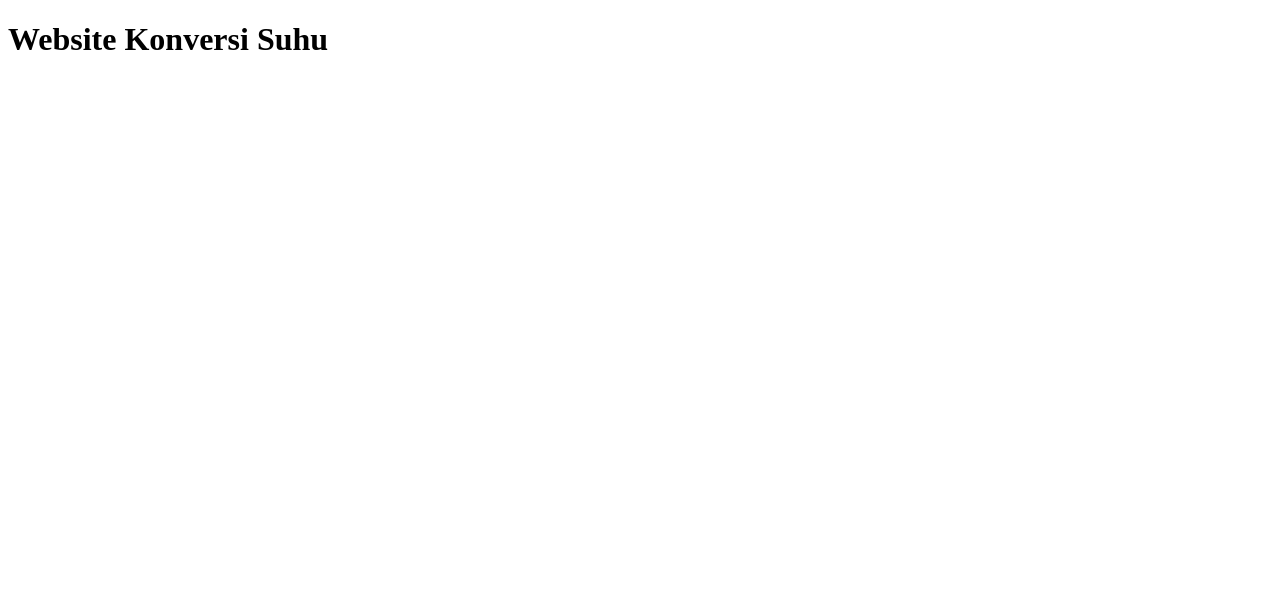
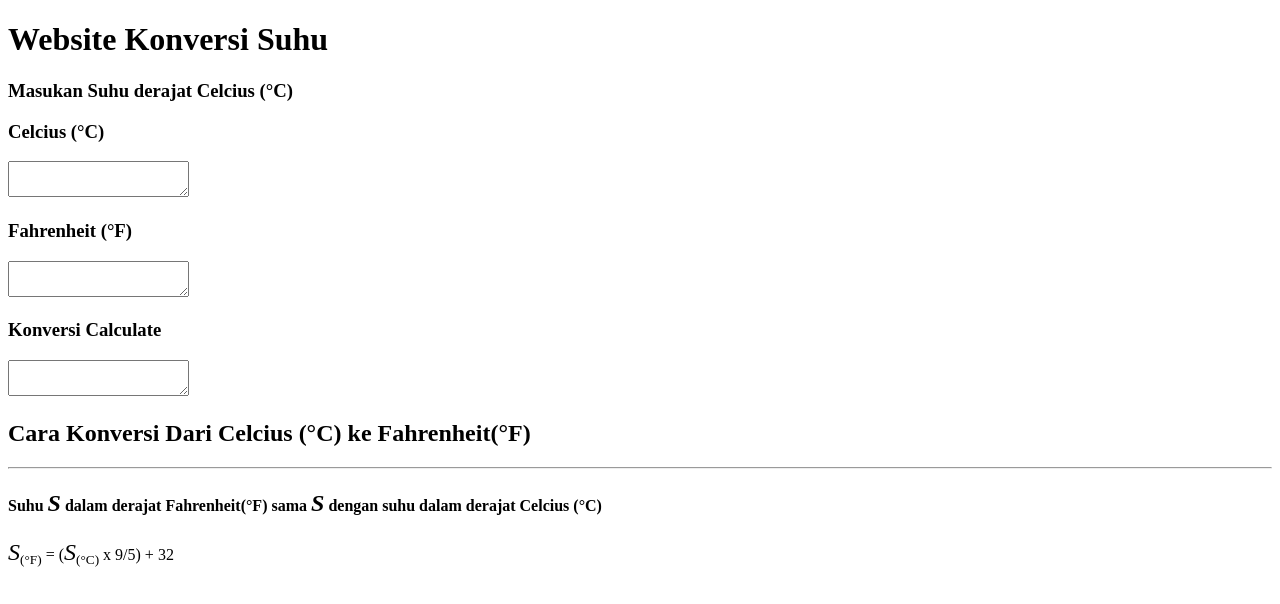
Before and after one commit to revou-fundamental-course/10-jun-24-SeekorApel, a plain HTML site: page index.html in a window 1280 px wide. Drawn offline with Linux system fonts and the light colour scheme.

Commit message:
Comiit v2

```diff
--- a/css/styles.css
+++ b/css/styles.css
@@ -1 +1,7 @@
 /* ini css */
+
+.subject-info{
+    font-size: 24px;
+    font-style: italic;
+
+}
--- a/index.html
+++ b/index.html
@@ -16,6 +16,66 @@
         <h1>Website Konversi Suhu</h1>
     </header>
 
+    <main>
+        <h3>Masukan Suhu derajat Celcius (&deg;C)</h3>
+        <!-- section celcius -->
+        <section>
+            <header>
+                <h3>Celcius (&deg;C)</h3>
+            </header>
+
+            <section>
+                <Textarea>
+
+                </Textarea>
+            </section>
+        </section>
+
+        <!-- section fahrenheit -->
+        <section>
+            <header>
+                <h3>Fahrenheit (&deg;F)</h3>
+            </header>
+
+            <section>
+                <Textarea>
+
+                </Textarea>
+            </section>
+
+        </section>
+
+        <!-- section calculate -->
+        <section>
+            <header>
+                <h3>Konversi Calculate</h3>
+            </header>
+
+            <section>
+                <Textarea>
+
+                </Textarea>
+            </section>
+
+        </section>
+
+        <!-- section formula info -->
+        <section>
+            <header>
+                <h1>Cara Konversi Dari Celcius (&deg;C) ke Fahrenheit(&deg;F)</h1>
+            </header>
+
+            <hr/>
+
+            <h4>Suhu <span class="subject-info">S</span> dalam derajat Fahrenheit(&deg;F) sama <span class="subject-info">S</span> dengan suhu dalam derajat Celcius (&deg;C)</h4>
+
+            <p>
+                <span class="subject-info">S</span><sub>(&deg;F)</sub> =
+                (<span class="subject-info">S</span><sub>(&deg;C)</sub> x 9/5) + 32
+            </p>
+        </section>
+    </main>
+
     <script src="js/script.js"></script>
 
 </body>
```
